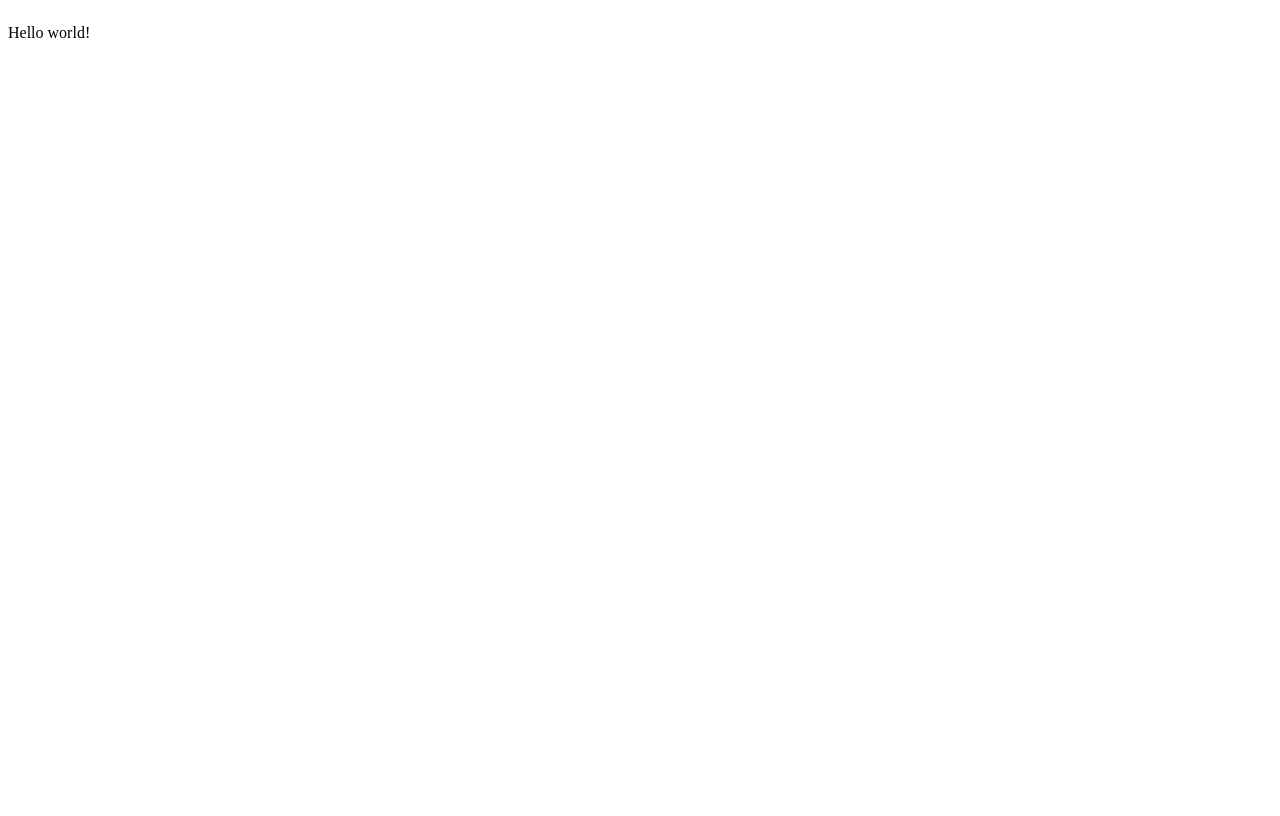
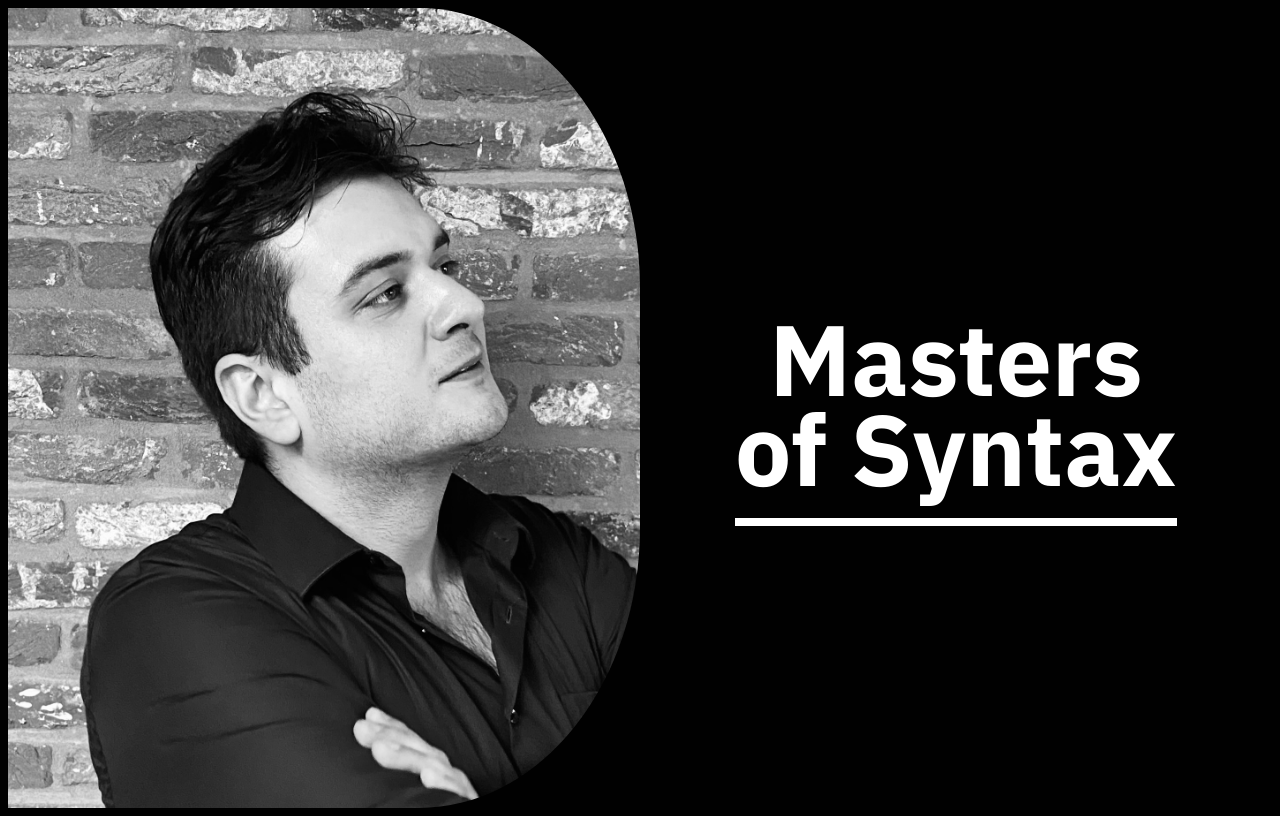
Before and after one commit to SimplyMehmet/masters-of-syntax, a Nuxt app: page / in a window 1280 px wide. Built offline with nearby package versions, Linux system fonts and the light colour scheme.

Commit message:
added some sort of homepage

```diff
--- a/app.vue
+++ b/app.vue
@@ -1,3 +1,19 @@
+<script setup lang="ts">
+useHead({
+  bodyAttrs: {
+    class: "body"
+  }
+})
+</script>
+
+<style>
+.body {
+  background-color: #010101;
+  font-family: 'IBM Plex Sans', serif, sans-serif;
+  font-weight: 400;
+}
+</style>
+
 <template>
   <div>
     <NuxtPage />
--- a/components/banner.vue
+++ /dev/null
@@ -1,5 +0,0 @@
-<template>
-    <div class="mt-6">
-        Hello world!
-    </div>
-</template>
--- /dev/null
+++ b/components/index/banner.vue
@@ -0,0 +1,136 @@
+<style>
+@keyframes slide-in-to-right {
+    0% {
+        left: -200px;
+        right: 200px;
+        opacity: 0;
+    }
+
+    40% {
+        opacity: 0;
+    }
+
+    100% {
+        left: 0px;
+        right: 0px;
+        opacity: 1;
+    }
+}
+
+@keyframes fade-top {
+    0% {
+        transform: translateY(-100px);
+        opacity: 0;
+    }
+
+    10% {
+        opacity: 0;
+    }
+
+    100% {
+        opacity: 1;
+        transform: translateY(0);
+    }
+}
+
+@keyframes fade-left {
+    0% {
+        transform: translateX(-100px);
+        opacity: 0;
+    }
+
+    10% {
+        opacity: 0;
+    }
+
+    100% {
+        opacity: 1;
+        transform: translateX(0);
+    }
+}
+
+@keyframes fade-bottom {
+    0% {
+        transform: translateY(100px);
+        opacity: 0;
+    }
+
+    10% {
+        opacity: 0;
+    }
+
+    100% {
+        opacity: 1;
+        transform: translateY(0);
+    }
+}
+
+@keyframes expand-width {
+    0% {
+        width: 0;
+    }
+
+    100% {
+        width: 100%;
+    }
+}
+
+
+.banner-image {
+    background-image: url("/img/lander_banner.jpg");
+    background-position: top;
+    background-size: cover;
+    background-repeat: no-repeat;
+    border-top-right-radius: 35%;
+    border-bottom-right-radius: 35%;
+    position: absolute;
+    top: 0;
+    bottom: 0;
+    left: 0;
+    right: 0;
+    animation: slide-in-to-right 2s cubic-bezier(.66, .66, .27, .99);
+}
+
+.logo-text {
+    font-family: 'IBM Plex Sans', serif, sans-serif;
+    font-weight: 700;
+    font-size: 100px;
+    line-height: 90px;
+}
+
+.fade-top {
+    animation: fade-top 1s cubic-bezier(.66, .66, .27, .99);
+}
+
+.fade-left {
+    animation: fade-left 1s cubic-bezier(.66, .66, .27, .99);
+}
+
+.fade-bottom {
+    animation: fade-bottom 1s cubic-bezier(.66, .66, .27, .99);
+}
+
+.draw {
+    width: 0;
+    animation: expand-width 1s 1s linear forwards;
+}
+</style>
+
+<template>
+    <div class="grid grid-cols-12">
+        <div class="col-span-6 pos-relative h-dvh">
+            <div class="banner-image"></div>
+        </div>
+
+        <div class="col-start-7 col-end-13 mt-6 text-white">
+            <div class="flex h-100% justify-center items-center">
+                <div class="logo-text">
+                    <span class="block text-center fade-top">Masters</span>
+                    <span class="fade-left inline-block">of&nbsp;</span>
+                    <span class="fade-bottom inline-block">Syntax</span>
+                    <span class="block bg-white w-full h-2 mt-6 draw"></span>
+                </div>
+            </div>
+        </div>
+    </div>
+</template>
--- /dev/null
+++ b/google-fonts.config.ts
@@ -0,0 +1,7 @@
+export const googleConfig = {
+  googleFonts: {
+    families: {
+      'IBM+Plex+Sans': [300, 400, 500, 700]
+    }
+  }
+}
--- a/nuxt.config.ts
+++ b/nuxt.config.ts
@@ -1,9 +1,11 @@
 // https://nuxt.com/docs/api/configuration/nuxt-config
 import { unoConfig } from "./uno.config"
+import { googleConfig } from "./google-fonts.config"
 
 export default defineNuxtConfig({
   modules: [
     '@unocss/nuxt',
+    '@nuxtjs/google-fonts'
   ],
   app: {
     head: {
@@ -24,4 +26,5 @@ export default defineNuxtConfig({
     },
   },
   ...unoConfig,
+  ...googleConfig
 })
--- a/package.json
+++ b/package.json
@@ -15,6 +15,7 @@
     "vue-router": "^4.3.0"
   },
   "devDependencies": {
+    "@nuxtjs/google-fonts": "^3.2.0",
     "@unocss/nuxt": "^0.59.3"
   }
 }
--- a/pages/index.vue
+++ b/pages/index.vue
@@ -1,3 +1,5 @@
 <template>
-    <banner></banner>
+    <div>
+        <IndexBanner></IndexBanner>
+    </div>
 </template>
```
Also changed, not shown: 1 other file (tests, documents, lock files or other folders).
